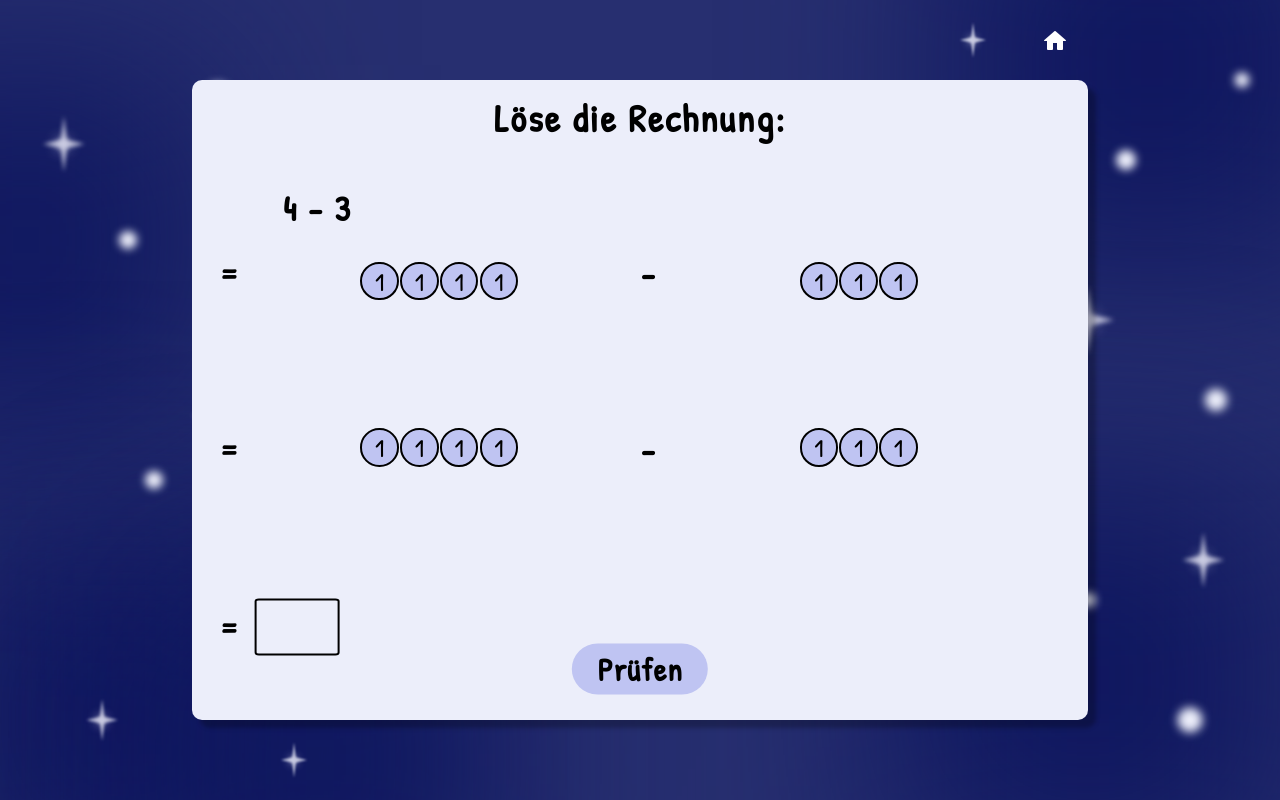
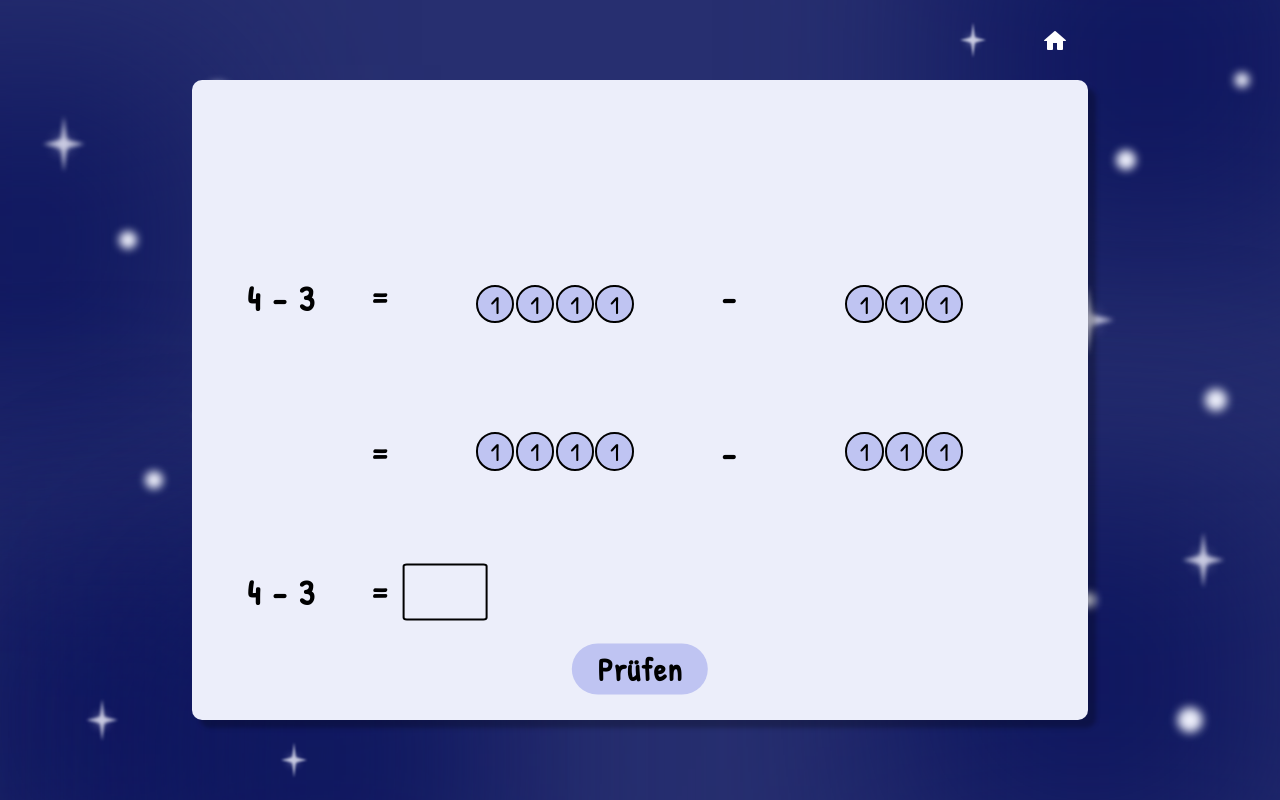
Before and after one commit to jara1008/Bachelor-Thesis, a React (Create React App) app in the folder thesis/: page /Bachelor_Thesis/activity6 in a window 1280 px wide. Built offline with nearby package versions, Linux system fonts and the light colour scheme.

Commit message:
instructions updated

```diff
--- a/thesis/src/activities/activity10.jsx
+++ b/thesis/src/activities/activity10.jsx
@@ -85,7 +85,7 @@ function Activity10({ difficulty }) {
         <div className="container">
             <div className="white-box-regular">
                 <HomeLink />
-                <span className="title-text">Löse die Rechnung:</span>
+                <span className="title-text">Führe eine schriftliche Subtraktion durch:</span>
                 {isCorrect && displayCorrectness && <CorrectnessLabel message="Richtig!" isVisible={true} />}
                 {!isCorrect && displayCorrectness && <HintLabel message="Überprüfe dein Resultat nochmal!" isVisible={true} left="70%" top="76.5%" />}
 
--- a/thesis/src/activities/activity2.jsx
+++ b/thesis/src/activities/activity2.jsx
@@ -81,7 +81,8 @@ function Activity2({ difficulty }) {
         <div className="container">
             <div className="white-box-regular">
                 <HomeLink />
-                <span className="title-text">Wähle {"<, >, ="} passend: </span>
+                {difficulty==="easy" && <span className="title-text">Wähle {"<, >, ="} passend: </span>}
+                {difficulty==="hard" && <span className="title-text">Wähle {"<, >, ="} passend. Gib den Längenunterschied an:</span>}
                 <div className="cube-rows-A2">
                     <div className="cube-row-A2">
                         {Array.from({ length: numCubesFirstRow }, (_, index) => (
--- a/thesis/src/activities/activity3.jsx
+++ b/thesis/src/activities/activity3.jsx
@@ -212,8 +212,8 @@ function Activity3({ difficulty }) {
         <div className="container">
             <div className="white-box-large">
                 <HomeLink />
-                {difficulty === 'easy' && <div className='title-text' style={{ marginBottom: '5vh' }}>Wähle {"<, >, ="} passend:</div>}
-                {difficulty === 'hard' && <div className='title-text'>Wähle {"<, >, ="} passend:</div>}
+                {difficulty === 'easy' && <div className='title-text' style={{ marginBottom: '5vh' }}>Klicke auf die Münzen, um sie zu streichen. Wähle {"<, >, ="} passend:</div>}
+                {difficulty === 'hard' && <div className='title-text'>Klicke auf die Münzen, um sie zu streichen. Tausche zu grosse Münzen um. Wähle {"<, >, ="} passend:</div>}
                 {difficulty === 'hard' && (
                     <div style={{ display: "flex", justifyContent: "space-around", width: "100%" }}>
                         <button onClick={handleConversionLeft} className="header-button" style={{ left: "25%", marginTop: "2vh" }}>
--- a/thesis/src/activities/activity6.jsx
+++ b/thesis/src/activities/activity6.jsx
@@ -210,21 +210,23 @@ function Activity6({ difficulty }) {
         <div className="container">
             <div className="white-box-large">
                 <HomeLink />
-                <div className='title-text'>Löse die Rechnung:</div>
-                <span className='text-wrapper-abs' style={{ '--top': '20%', '--left': '14%' }}>{leftVal} - {rightVal}</span>
-                <div className="coin-row-A6" style={{ '--top': '28%' }}>
+                {difficulty==='easy' && <div className='title-text'>Klicke auf die Münzen, um sie zu streichen. Löse die Rechnung:</div>}
+                {difficulty==='hard' && <div className='title-text'>Klicke auf die Münzen, um sie zu streichen. Tausche zu grosse Münzen um. Löse die Rechnung:</div>}
+                <span className='text-wrapper-abs' style={{ '--top': '34%', '--left': '10%' }}>{leftVal} - {rightVal}</span>
+                <div className="coin-row-A6" style={{ '--top': '32%' }}>
                     <span className='text-wrapper-abs' style={{ '--left': '-2%' }}>=</span>
                     <CoinRowUpper coinsTen={leftCoinsTen} coinsOne={leftCoinsOne} type='left' />
                     <span className='text-wrapper-abs' style={{ '--left': '50%' }}>-</span>
                     <CoinRowUpper coinsTen={rightCoinsTen} coinsOne={rightCoinsOne} type='right' />
                 </div>
-                <div className="coin-row-A6" style={{ '--top': '54%' }}>
+                <div className="coin-row-A6" style={{ '--top': '55%' }}>
                     <span className='text-wrapper-abs' style={{ '--left': '-2%' }}>=</span>
                     <CoinRowLower coinsTen={leftCoinsVisibleTen} coinsOne={leftCoinsVisibleOne} type='left' />
                     {displayMinus && <span className='text-wrapper-abs' style={{ '--left': '50%' }}>-</span>}
                     <CoinRowLower coinsTen={rightCoinsVisibleTen} coinsOne={rightCoinsVisibleOne} type='right' />
                 </div>
-                <div className="coin-row-A6" style={{ '--top': '85%' }}>
+                <span className='text-wrapper-abs' style={{ '--top': '80%', '--left': '10%' }}>{leftVal} - {rightVal}</span>
+                <div className="coin-row-A6" style={{ '--top': '80%' }}>
                     <span className='text-wrapper-abs' style={{ '--left': '-2%' }}>=</span>
                     <input
                         type="text"
--- a/thesis/src/activities/activity9.jsx
+++ b/thesis/src/activities/activity9.jsx
@@ -213,7 +213,8 @@ function Activity9({ difficulty }) {
         <div className="container">
             <div className="white-box-large">
                 <HomeLink />
-                <div className='title-text'>Löse die Rechnung:</div>
+                {difficulty==='easy' && <div className='title-text'>Klicke auf die Münzen, um sie zu streichen. Löse die Rechnung:</div>}
+                {difficulty==='hard' && <div className='title-text'>Klicke auf die Münzen, um sie zu streichen. Tausche zu grosse Münzen um. Löse die Rechnung:</div>}
                 <span className='text-wrapper-abs' style={{ '--top': '20%', '--left': '14%' }}>{leftVal} - {rightVal}</span>
                 <div className="coin-row-A9" style={{ '--top': '28%' }}>
                     <span className='symbol-A9' style={{ '--left': '-5%', '--top': '15%' }}>=</span>
--- a/thesis/src/components/overview.jsx
+++ b/thesis/src/components/overview.jsx
@@ -16,7 +16,7 @@ function Overview() {
         { id: 4, top: '41%', left: '37%', path: "/difficultySelection/activity5/Additionsrätsel", title: "Additions-rätsel" },
         { id: 5, top: '41%', left: '52%', path: "/difficultySelection/activity6/Münzen subtrahieren 1", title: "Münzen subtrahieren 1" },
         { id: 6, top: '41%', left: '67%', path: "/difficultySelection/activity7/Tabellensubtraktion", title: "Tabellen-subtraktion" },
-        { id: 7, top: '68%', left: '37%', path: "/difficultySelection/activity8/Distanzen erkennen", title: "Distanzen erkennen" },
+        { id: 7, top: '68%', left: '37%', path: "/difficultySelection/activity8/Positionen erkennen", title: "Positionen erkennen" },
         { id: 8, top: '68%', left: '52%', path: "/difficultySelection/activity9/Münzen subtrahieren 2", title: "Münzen subtrahieren 2" },
         { id: 9, top: '68%', left: '67%', path: "/difficultySelection/activity10/Schriftliche Subtraktion",  title: "Schriftliche Subtraktion" },
     ]);
--- a/thesis/src/defaults.css
+++ b/thesis/src/defaults.css
@@ -86,10 +86,10 @@ body, html {
     display: flex;
     justify-content: center;
     font-family: var(--font-family);
-    font-size: 3vw;
+    font-size: 2.8vw;
     color: var(--text-color);
     font-weight: bold;
-    letter-spacing: 2px;
+    letter-spacing: 1px;
 }
 
 .title-text-small {
--- a/thesis/src/styles/activity6.css
+++ b/thesis/src/styles/activity6.css
@@ -18,9 +18,8 @@
     position: absolute;
     display: flex;
     justify-content: space-between;
-    width: 90%;
-    margin-left: 2%;
-    margin-top: 0.2vw;
+    width: 75%;
+    margin-left: 20%;
     top: var(--top, 15%);
 }
 
```
Also changed, not shown: thesis/src/activities/activity1.jsx (+17 -39 lines).
